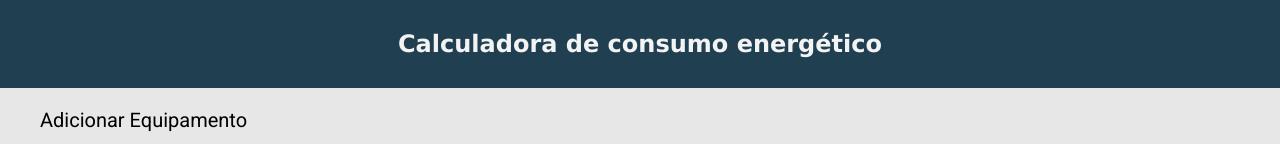
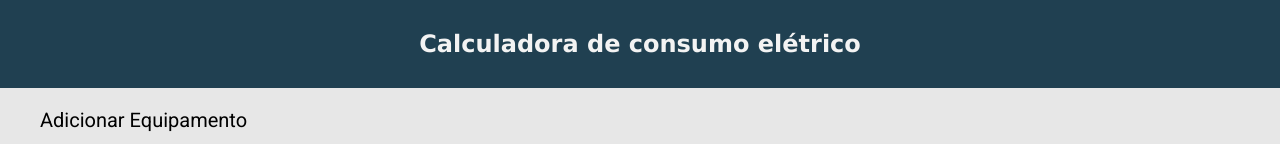
Before and after one commit to Viniciusog/consumo-energia, a plain HTML site: page calculator.html in a window 1280 px wide. Shown: the top 144 px of the page. Drawn offline with Linux system fonts and the light colour scheme.

Commit message:
change header

```diff
--- a/calculator.html
+++ b/calculator.html
@@ -11,7 +11,7 @@
 
 <body>
     <header>
-        <h2>Calculadora de consumo energético</h2>
+        <h2>Calculadora de consumo elétrico</h2>
     </header>
     <div id="mainDiv">
         <article id="addArticle">Adicionar Equipamento</article>
```
